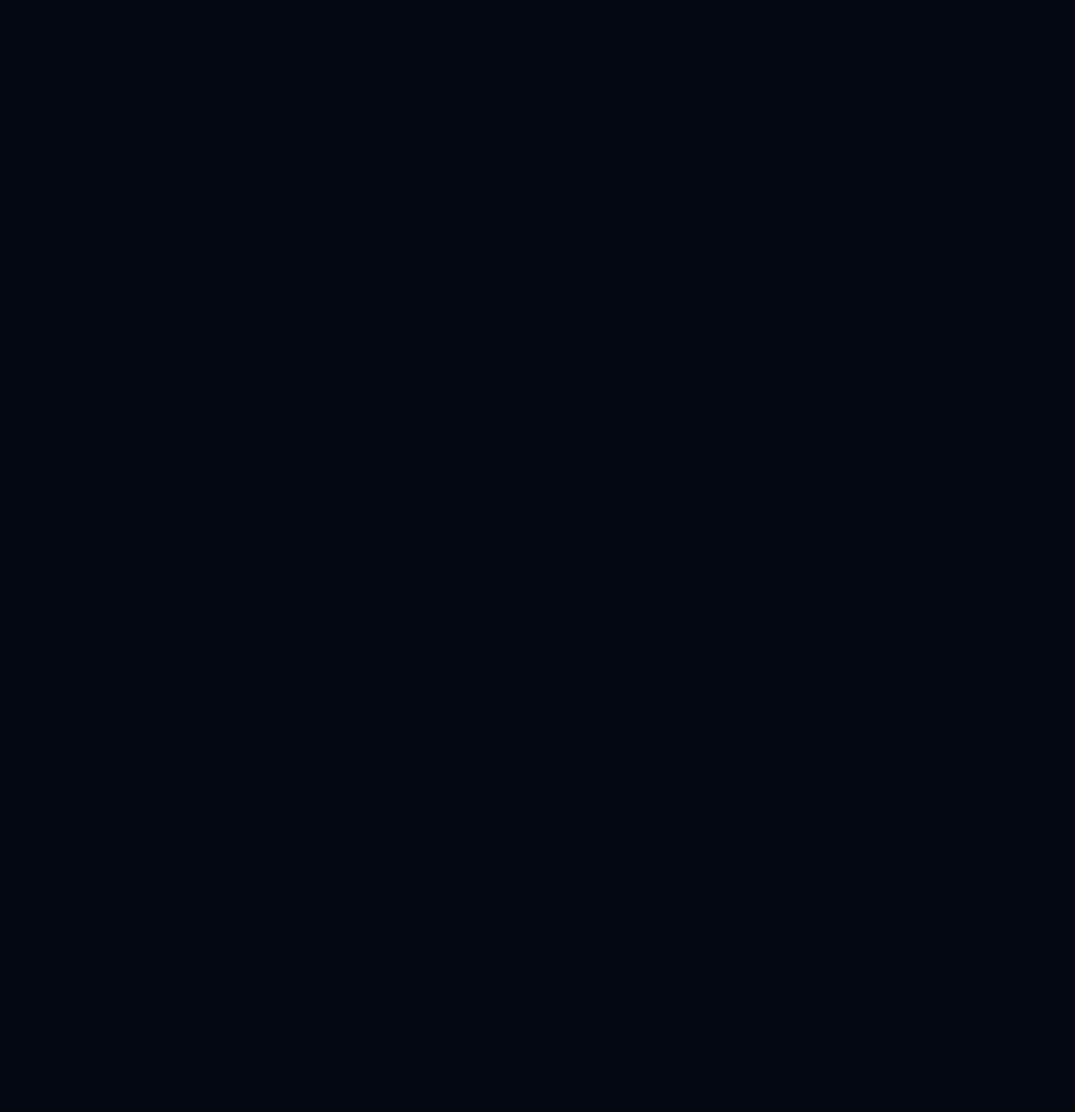
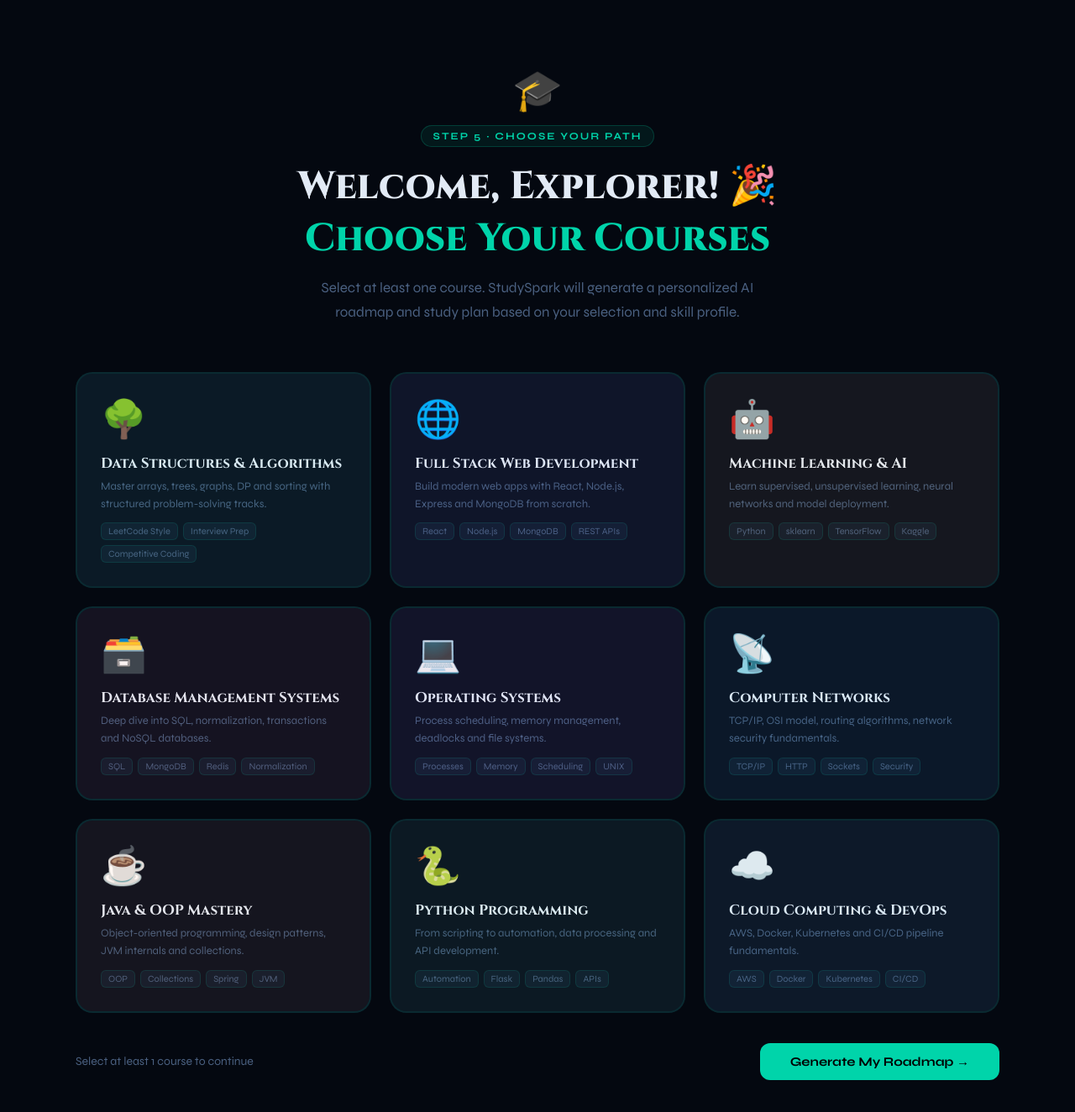
Before and after one commit to just-aakash/StudySpark, a React (Vite) app: page /courses in a window 1280 px wide. Before the commit this address had no page. Shown: the top 1324 px of the page at 84% size. Before the commit the page ends 800 px from the top, so only its background shows below. Built offline with nearby package versions, Linux system fonts and the light colour scheme.

Commit message:
Add course page

```diff
--- a/src/App.jsx
+++ b/src/App.jsx
@@ -1,18 +1,31 @@
 import { Routes, Route } from "react-router-dom";
+import { useState } from "react";
+
 import HomePage from "./pages/HomePage";
 import LoginPage from "./pages/LoginPage";
 import RegisterPage from "./pages/RegisterPage";
+import CoursePage from "./pages/CoursePage";
 
-const handleRegister = (data) => {
-  console.log("User registered:", data);
+function App() {
+  const [user, setUser] = useState(null);
+
+  const handleLogin = (data) => {
+    setUser(data);
   };
 
-function App() {
+  const handleRegister = (data) => {
+    console.log("User registered:", data);
+    setUser(data);
+  };
+
   return (
     <Routes>
       <Route path="/" element={<HomePage />} />
-      <Route path="/login" element={<LoginPage />} />
+      <Route path="/login" element={<LoginPage onLogin={handleLogin} />} />
       <Route path="/register" element={<RegisterPage onRegister={handleRegister} />} />
+
+      <Route path="/courses" element={<CoursePage user={user} onCourseSelect={(courses) => console.log(courses)} />
+} />
     </Routes>
   );
 }
--- a/src/pages/CoursePage.jsx
+++ b/src/pages/CoursePage.jsx
@@ -0,0 +1,61 @@
+import { useState} from "react";
+import "../styles/course.css";
+import { useNavigate } from "react-router-dom";
+
+
+export default function CoursePage({ user, onCourseSelect }) {
+  const [selected, setSelected] = useState([]);
+
+  const COURSES = [
+    { id: "dsa", icon: "🌳", title: "Data Structures & Algorithms", desc: "Master arrays, trees, graphs, DP and sorting with structured problem-solving tracks.", tags: ["LeetCode Style","Interview Prep","Competitive Coding"], grad: "#00d4aa" },
+    { id: "webdev", icon: "🌐", title: "Full Stack Web Development", desc: "Build modern web apps with React, Node.js, Express and MongoDB from scratch.", tags: ["React","Node.js","MongoDB","REST APIs"], grad: "#6366f1" },
+    { id: "ml", icon: "🤖", title: "Machine Learning & AI", desc: "Learn supervised, unsupervised learning, neural networks and model deployment.", tags: ["Python","sklearn","TensorFlow","Kaggle"], grad: "#f59e0b" },
+    { id: "dbms", icon: "🗃️", title: "Database Management Systems", desc: "Deep dive into SQL, normalization, transactions and NoSQL databases.", tags: ["SQL","MongoDB","Redis","Normalization"], grad: "#ef4444" },
+    { id: "os", icon: "💻", title: "Operating Systems", desc: "Process scheduling, memory management, deadlocks and file systems.", tags: ["Processes","Memory","Scheduling","UNIX"], grad: "#a855f7" },
+    { id: "cn", icon: "📡", title: "Computer Networks", desc: "TCP/IP, OSI model, routing algorithms, network security fundamentals.", tags: ["TCP/IP","HTTP","Sockets","Security"], grad: "#0ea5e9" },
+    { id: "java", icon: "☕", title: "Java & OOP Mastery", desc: "Object-oriented programming, design patterns, JVM internals and collections.", tags: ["OOP","Collections","Spring","JVM"], grad: "#f97316" },
+    { id: "python", icon: "🐍", title: "Python Programming", desc: "From scripting to automation, data processing and API development.", tags: ["Automation","Flask","Pandas","APIs"], grad: "#22c55e" },
+    { id: "cloud", icon: "☁️", title: "Cloud Computing & DevOps", desc: "AWS, Docker, Kubernetes and CI/CD pipeline fundamentals.", tags: ["AWS","Docker","Kubernetes","CI/CD"], grad: "#38bdf8" },
+  ];
+
+  const toggle = (id) => setSelected(p => p.includes(id) ? p.filter(x => x !== id) : [...p, id]);
+
+  return (
+    <div className="course-page">
+      <div className="course-header">
+        <div style={{ fontSize: 48, marginBottom: 12 }}>🎓</div>
+        <div style={{ display: "inline-block", background: "rgba(0,212,170,0.08)", border: "1px solid rgba(0,212,170,0.2)", borderRadius: 99, padding: "5px 14px", fontSize: 12, color: "var(--accent)", fontWeight: 700, letterSpacing: 2, marginBottom: 16 }}>STEP 5 · CHOOSE YOUR PATH</div>
+        <h1 style={{ fontFamily: "var(--display)", fontSize: "clamp(28px,4vw,46px)", fontWeight: 800, marginBottom: 14 }}>
+          Welcome, {user?.fname || "Explorer"}! 🎉<br />
+          <span style={{ color: "var(--accent)" }}>Choose Your Courses</span>
+        </h1>
+        <p style={{ color: "var(--muted)", fontSize: 17, maxWidth: 560, margin: "0 auto", lineHeight: 1.7 }}>
+          Select at least one course. StudySpark will generate a personalized AI roadmap and study plan based on your selection and skill profile.
+        </p>
+      </div>
+
+      <div className="course-grid">
+        {COURSES.map(c => (
+          <div key={c.id} className={`course-card ${selected.includes(c.id) ? "sel" : ""}`} onClick={() => toggle(c.id)} style={{ "--grad": c.grad }}>
+            <span className="course-icon">{c.icon}</span>
+            <div className="course-title">{c.title}</div>
+            <div className="course-desc">{c.desc}</div>
+            <div className="course-tags">{c.tags.map(t => <span key={t} className="course-tag">{t}</span>)}</div>
+          </div>
+        ))}
+      </div>
+
+      <div className="course-footer">
+        <div className="sel-count">
+          {selected.length === 0 ? "Select at least 1 course to continue" : <><span>{selected.length}</span> course{selected.length > 1 ? "s" : ""} selected — roadmap will be generated for each</>}
+        </div>
+        <button className="btn-primary" style={{ padding: "13px 36px", fontSize: 15 }} disabled={selected.length === 0} onClick={() => {
+            onCourseSelect(selected);
+            navigate("/dashboard");
+          }} >
+          Generate My Roadmap →
+        </button>
+      </div>
+    </div>
+  );
+}
--- /dev/null
+++ b/src/styles/course.css
@@ -0,0 +1,16 @@
+.course-page { min-height: 100vh; background: var(--bg); padding: 80px 5% 60px; }
+  .course-header { text-align: center; margin-bottom: 56px; }
+  .course-grid { display: grid; grid-template-columns: repeat(auto-fill, minmax(280px, 1fr)); gap: 22px; max-width: 1100px; margin: 0 auto; }
+  .course-card { background: var(--surface); border: 2px solid var(--border); border-radius: 20px; padding: 28px; cursor: pointer; transition: all 0.3s; position: relative; overflow: hidden; }
+  .course-card::after { content: ''; position: absolute; inset: 0; background: var(--grad); opacity: 0.04; pointer-events: none; }
+  .course-card:hover { transform: translateY(-5px); }
+  .course-card.sel { border-color: var(--accent); background: rgba(0,212,170,0.04); }
+  .course-card.sel::before { content: '✓'; position: absolute; top: 14px; right: 14px; width: 28px; height: 28px; background: var(--accent); color: #000; border-radius: 50%; display: flex; align-items: center; justify-content: center; font-weight: 800; font-size: 14px; }
+  .course-icon { font-size: 44px; margin-bottom: 14px; display: block; }
+  .course-title { font-family: var(--display); font-size: 17px; font-weight: 700; margin-bottom: 6px; }
+  .course-desc { font-size: 13px; color: var(--muted); line-height: 1.6; margin-bottom: 12px; }
+  .course-tags { display: flex; flex-wrap: wrap; gap: 6px; }
+  .course-tag { font-size: 11px; background: var(--surface2); border: 1px solid var(--border); border-radius: 6px; padding: 3px 8px; color: var(--muted); }
+  .course-footer { max-width: 1100px; margin: 36px auto 0; display: flex; justify-content: space-between; align-items: center; flex-wrap: wrap; gap: 16px; }
+  .sel-count { font-size: 14px; color: var(--muted); }
+  .sel-count span { color: var(--accent); font-weight: 700; }
```
Also changed, not shown: 1 other file (tests, documents, lock files or other folders).
